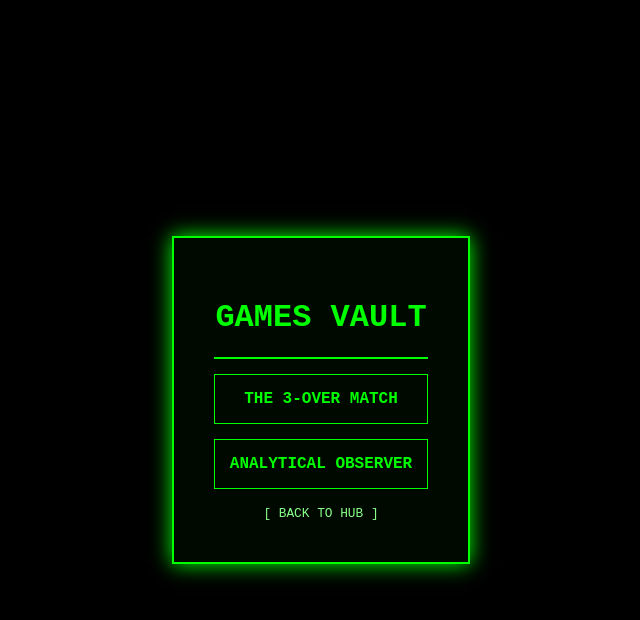
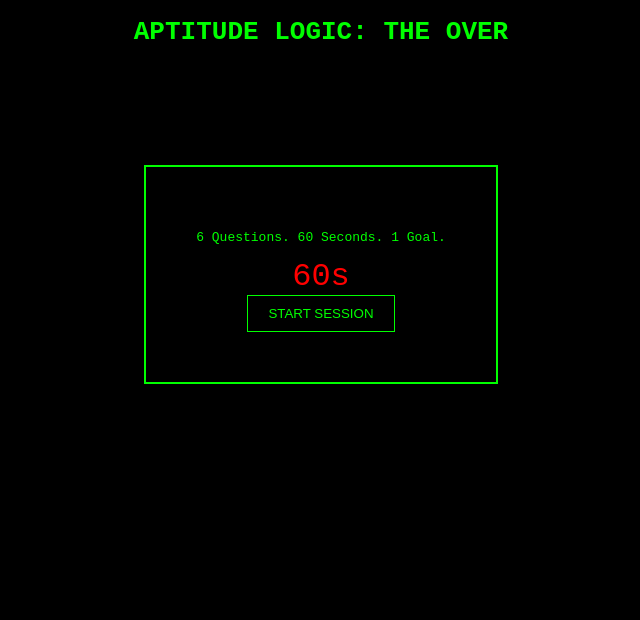
Before and after one commit to nishantniraj007/nish-logic, a plain HTML site: page match-game/index.html in a window 1280 px wide. Shown: the whole page, without its empty margins (319-959 px from the left). Drawn offline with Linux system fonts and the light colour scheme.

```diff
--- a/match-game/index.html
+++ b/match-game/index.html
@@ -5,19 +5,24 @@
     <meta name="viewport" content="width=device-width, initial-scale=1.0">
     <title>Nish-Logic | Games Vault</title>
     <style>
-        body { background: #000; color: #0f0; font-family: 'Courier New', monospace; display: flex; justify-content: center; align-items: center; height: 100vh; margin: 0; }
-        .vault-box { border: 2px solid #0f0; padding: 40px; text-align: center; box-shadow: 0 0 20px #0f0; background: rgba(0,10,0,0.9); }
-        .btn { display: block; padding: 15px; margin: 15px 0; border: 1px solid #0f0; color: #0f0; text-decoration: none; font-weight: bold; transition: 0.3s; }
-        .btn:hover { background: #0f0; color: #000; }
+        body { margin: 0; background: #000; color: #0f0; font-family: monospace; text-align: center; }
+        .game-container { padding: 50px; border: 2px solid #0f0; display: inline-block; margin-top: 100px; }
+        #timer { font-size: 2rem; color: #ff0000; }
+        button { background: transparent; color: #0f0; border: 1px solid #0f0; padding: 10px 20px; cursor: pointer; }
+        button:hover { background: #0f0; color: #000; }
     </style>
 </head>
 <body>
-    <div class="vault-box">
-        <h1>GAMES VAULT</h1>
-        <hr color="#0f0">
-        <a href="/nish-logic/match-game" class="btn">THE 3-OVER MATCH</a>
-        <a href="/nish-logic/reviewer" class="btn">ANALYTICAL OBSERVER</a>
-        <a href="https://nish-logic.web.app" style="color: #8f8; text-decoration: none; font-size: 0.8rem;">[ BACK TO HUB ]</a>
+    <h1>APTITUDE LOGIC: THE OVER</h1>
+    <div class="game-container">
+        <p>6 Questions. 60 Seconds. 1 Goal.</p>
+        <div id="timer">60s</div>
+        <div id="game-area">
+            <button onclick="startGame()">START SESSION</button>
+        </div>
     </div>
+    <script>
+        function startGame() { alert("Game logic initializing..."); }
+    </script>
 </body>
 </html>
```
Also changed, not shown: games.html (deleted, +0 -28 lines).
